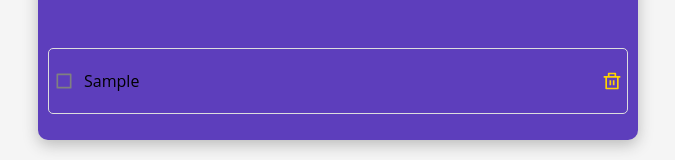
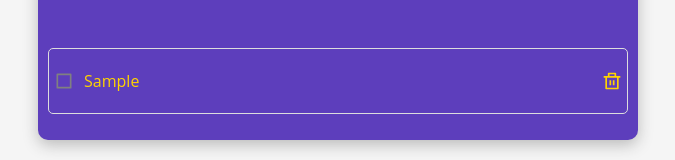
Before and after one commit to tolunaytezcan/todo-app, a React (Create React App) app: page / in a window 1280 px wide. Both pictures are taken after typing "Sample" into the empty fields and a click on the button "Save Todo". Shown: the part 227-387 px from the top of the page, without its empty margins (302-977 px from the left). Built offline with nearby package versions, Linux system fonts and the light colour scheme.

Commit message:
Add remove and toggle functions

```diff
--- a/src/components/TodoList/TodoList.js
+++ b/src/components/TodoList/TodoList.js
@@ -4,39 +4,56 @@ import {
 	RiCheckboxFill as CheckedIcon,
 	RiCheckboxBlankLine as UncheckedIcon,
 } from 'react-icons/ri';
+import { useDispatch } from 'react-redux';
 
+import { removeTodo, todoNotCompleted, todoCompleted } from '../../features/todoSlice';
 import { Text } from '../text';
 
 import { ListWrapper, TodoItem, LeftWrapper } from './style';
 
 const TodoList = ({ todos }) => {
-	console.log('todooos:', todos);
+	const dispatch = useDispatch();
+
+	const onRemove = (e, id) => {
+		e.stopPropagation();
+		dispatch(removeTodo(id));
+	};
+
+	const toggleCompleted = (id, completed) => {
+		completed ? dispatch(todoNotCompleted(id)) : dispatch(todoCompleted(id));
+	};
+
 	return (
 		<ListWrapper>
 			{todos.map(todo => (
 				<li key={todo.id}>
-					<TodoItem>
+					<TodoItem onClick={() => toggleCompleted(todo.id, todo.completed)}>
 						<LeftWrapper>
 							{todo.completed ? (
+								<>
 									<CheckedIcon
 										size='20'
 										color='green'
 										style={{ marginRight: '10px' }}
 									/>
+									<Text
+										value={todo.title}
+										color='green'
+										style={{ textDecoration: 'line-through' }}
+									/>
+								</>
 							) : (
+								<>
 									<UncheckedIcon
 										size='20'
 										color='gray'
 										style={{ marginRight: '10px' }}
 									/>
+									<Text value={todo.title} color='primary' />
+								</>
 							)}
-							<Text
-								value={todo.title}
-								color={todo.completed && 'green'}
-								style={todo.completed ? { textDecoration: 'line-through' } : {}}
-							/>
 						</LeftWrapper>
-						<DeleteIcon size='20' />
+						<DeleteIcon size='20' onClick={e => onRemove(e, todo.id)} />
 					</TodoItem>
 				</li>
 			))}
--- a/src/components/text/index.js
+++ b/src/components/text/index.js
@@ -10,6 +10,6 @@ export const Text = ({ value, color, style }) => (
 
 Text.propTypes = {
 	value: PropTypes.string.isRequired,
-	color: PropTypes.oneOf(['primary', 'secondary', 'gray', 'white', 'black', 'red']),
+	color: PropTypes.oneOf(['primary', 'secondary', 'gray', 'white', 'black', 'red', 'green']),
 	style: PropTypes.object,
 };
```
Lines whose indentation alone changed are shown as unchanged.
